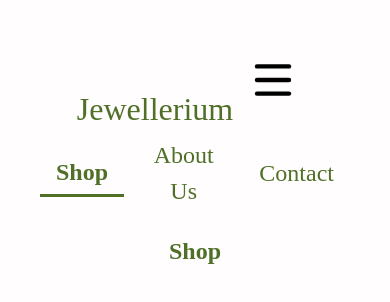
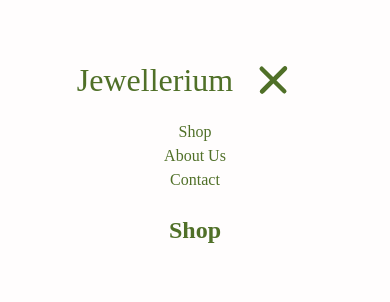
Before and after one commit to PaulinaNi/jewellerium, a React (Vite) app: page /shop in a window 390 px wide. Both pictures are taken after a click on the icon 273 px from the left and 80 px from the top of the page. Shown: the top 302 px of the page. Built offline with nearby package versions, Linux system fonts and the light colour scheme; a web font is replaced by a local one.

Commit message:
desktop and mobile navigation

```diff
--- a/src/components/navBar/navBar.component.jsx
+++ b/src/components/navBar/navBar.component.jsx
@@ -1,13 +1,46 @@
 import './navBar.styles.css'
 import { NavLink, Link } from 'react-router-dom'
+import { useState } from 'react'
 
 export default function NavBar() {
+
+  //state to control opening and closing hamburger menu for mobile
+  const [isHamburgerMenuOpen, setIsHamburgerMenuOpen] = useState(false)
+  // function to handle state changing for hamburger menu
+  const handleHamburgerMenu = () => {
+    setIsHamburgerMenuOpen(prevStat => !prevStat)
+  }
+
+  //navigation link components
+  const NavLinks = (props) => {
+    const { navID } = props
     const navLinkClassName = ({ isActive }) => isActive ? "active" : ""
+    return (
+      <nav id={navID}>
+        <NavLink to='/shop'
+          className={navLinkClassName}
+        >Shop</NavLink>
+        <NavLink to='/about'
+          className={navLinkClassName}
+        >About Us</NavLink>
+        <NavLink to='/contact'
+          className={navLinkClassName}
+        >Contact</NavLink>
+      </nav>
+    )
+  }
 
   return (
     <header>
+      <div className='navigationHeading'>
         <Link to='/' className='shopLogo' aria-label='shop logo'>Jewellerium</Link>
-   <svg className="ham hamRotate ham1" viewBox="0 0 100 100" width="80" onclick="this.classList.toggle('active')">
+        {/* hamburger menu svg */}
+        <svg
+          className={isHamburgerMenuOpen ? "hamburger hamburgerRotate active" : "hamburger hamburgerRotate"}
+          viewBox="0 0 100 100"
+          width="80"
+          onClick={handleHamburgerMenu}
+        >
           <path
             className="line top"
             d="m 30,33 h 40 c 0,0 9.044436,-0.654587 9.044436,-8.508902 0,-7.854315 -8.024349,-11.958003 -14.89975,-10.85914 -6.875401,1.098863 -13.637059,4.171617 -13.637059,16.368042 v 40" />
@@ -18,17 +51,9 @@ export default function NavBar() {
             className="line bottom"
             d="m 30,67 h 40 c 12.796276,0 15.357889,-11.717785 15.357889,-26.851538 0,-15.133752 -4.786586,-27.274118 -16.667516,-27.274118 -11.88093,0 -18.499247,6.994427 -18.435284,17.125656 l 0.252538,40" />
         </svg>
-   <nav id='navBar'>
-    <NavLink to='/shop'
-     className={navLinkClassName}
-    >Shop</NavLink>
-    <NavLink to='/about'
-     className={navLinkClassName}
-    >About Us</NavLink>
-    <NavLink to='/contact'
-     className={navLinkClassName}
-    >Contact</NavLink>
-   </nav>
+      </div>
+      {isHamburgerMenuOpen && <NavLinks navID='navBar' />}
+      {<NavLinks navID='desktopLinks' />}
     </header>
   )
 }
--- a/src/components/navBar/navBar.styles.css
+++ b/src/components/navBar/navBar.styles.css
@@ -7,8 +7,21 @@ header {
  text-align: center;
 }
 
+
+.navigationHeading {
+ display: flex;
+ justify-content: center;
+ align-items: center;
+}
+
+#navBar a{
+display: block;
+}
+
+
+
 /* hamburger styling */
-.ham {
+.hamburger {
  cursor: pointer;
  -webkit-tap-highlight-color: transparent;
  transition: transform 400ms;
@@ -18,57 +31,64 @@ header {
  user-select: none;
 }
 
-.hamRotate.active {
+.hamburgerRotate.active {
  transform: rotate(45deg);
-}
-
-.hamRotate180.active {
- transform: rotate(180deg);
 }
 
 .line {
  fill: none;
  transition: stroke-dasharray 400ms, stroke-dashoffset 400ms;
- stroke: #000;
+ stroke: var(--main-text);
  stroke-width: 5.5;
  stroke-linecap: round;
 }
 
-.ham1 .top {
+.hamburger .top {
  stroke-dasharray: 40 139;
 }
 
-.ham1 .bottom {
+.hamburger .bottom {
  stroke-dasharray: 40 180;
 }
 
-.ham1.active .top {
+.hamburger.active .top {
  stroke-dashoffset: -98px;
 }
 
-.ham1.active .bottom {
+.hamburger.active .bottom {
  stroke-dashoffset: -138px;
 }
 
-#navBar {
- display: flex;
- justify-content: center;
- align-items: center;
+#desktopLinks{
+ display: none;
 }
 
-#navBar a {
+/* media query */
+@media (min-width: 768px) {
+ .hamburger {
+  display: none;
+ }
+ #desktopLinks{
+  display: block;
+ }
+
+ #desktopLinks a {
   font-size: 1.5rem;
   padding: 0.25rem 1rem;
   transition: text-shadow 0.3s ease-in-out, font-weight 0.2s ease-in-out;
  }
 
-#navBar a:hover {
+ #desktopLinks a{
+  display: inline-block;
+  }
+
+ #desktopLinks a:hover {
   text-shadow: 0 0 0.5em currentColor;
   font-weight: 800;
  }
 
-#navBar a.active,
-#navBar a.active:visited {
+ #desktopLinks a.active {
   font-weight: 800;
   border-bottom: 0.2rem solid currentColor;
  }
+}
```
Lines whose indentation alone changed are shown as unchanged.
